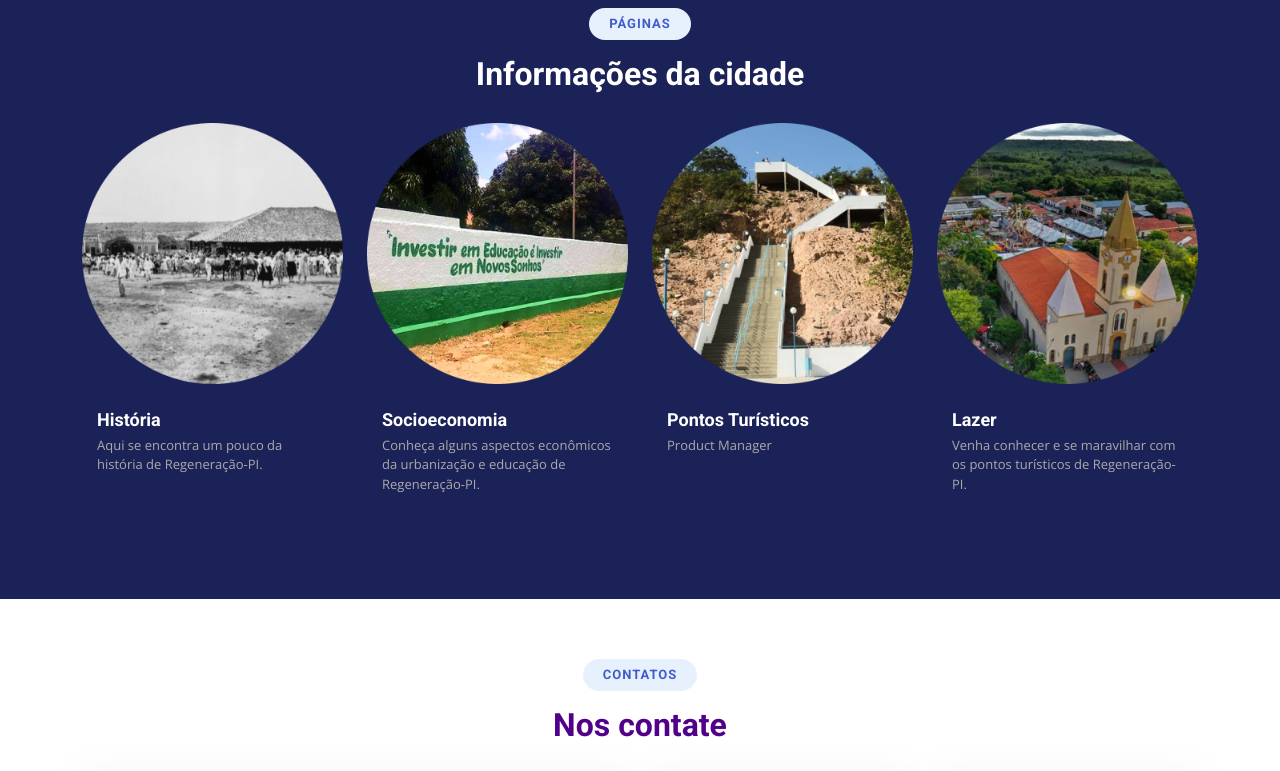
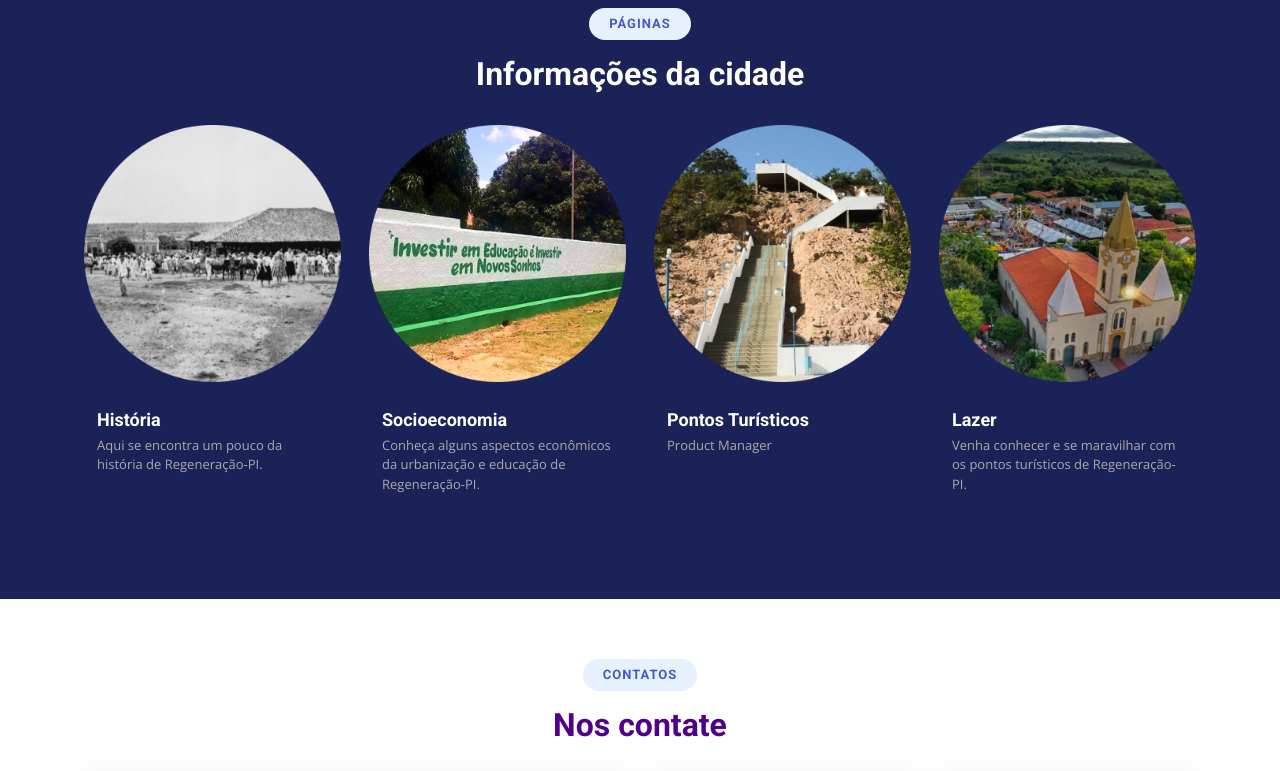
Before and after one commit to yvnxavi/pi, a plain HTML site: page index.html in a window 1280 px wide. Shown: the part 1860-2631 px from the top of the page. Drawn offline with nearby package versions, Linux system fonts and the light colour scheme; files whose address does not match are found by name.

Commit message:
Update index.html

```diff
--- a/index.html
+++ b/index.html
@@ -141,7 +141,7 @@
 
           <div class="col-lg-3 col-md-6 d-flex align-items-stretch" data-aos="fade-up" data-aos-delay="100">
             <div class="member">
-              <div class="./pages/img-container">
+              <div class="img-container">
                 <a href="./pages/historia.html"><img src="./pages/img/image-1.png" class="img-fluid" alt=""></a>
               </div>
               <div class="member-info">
@@ -154,7 +154,7 @@ da história de Regeneração-PI.</span>
 
           <div class="col-lg-3 col-md-6 d-flex align-items-stretch" data-aos="fade-up" data-aos-delay="300">
             <div class="member">
-              <div class="./pages/img-container">
+              <div class="img-container">
                 <a href="./pages/soceco.html"><img src="./pages/img/image-6.png" class="img-fluid" alt=""></a>
               </div>
               <div class="member-info">
@@ -167,7 +167,7 @@ da urbanização e educação de Regeneração-PI.</span>
 
           <div class="col-lg-3 col-md-6 d-flex align-items-stretch" data-aos="fade-up" data-aos-delay="200">
             <div class="member">
-              <div class="./pages/img-container">
+              <div class="img-container">
                 <a href="./pages/pturisticos.html"><img src="./pages/img/image-7.png" class="img-fluid" alt=""></a>
               </div>
               <div class="member-info">
@@ -180,7 +180,7 @@ da urbanização e educação de Regeneração-PI.</span>
 
           <div class="col-lg-3 col-md-6 d-flex align-items-stretch" data-aos="fade-up" data-aos-delay="400">
             <div class="member">
-              <div class="./pages/img-container">
+              <div class="img-container">
                 <a href="./pages/lazer.html"><img src="./pages/img/image-5.png" class="img-fluid" alt=""></a>
               </div>
               <div class="member-info">
```
